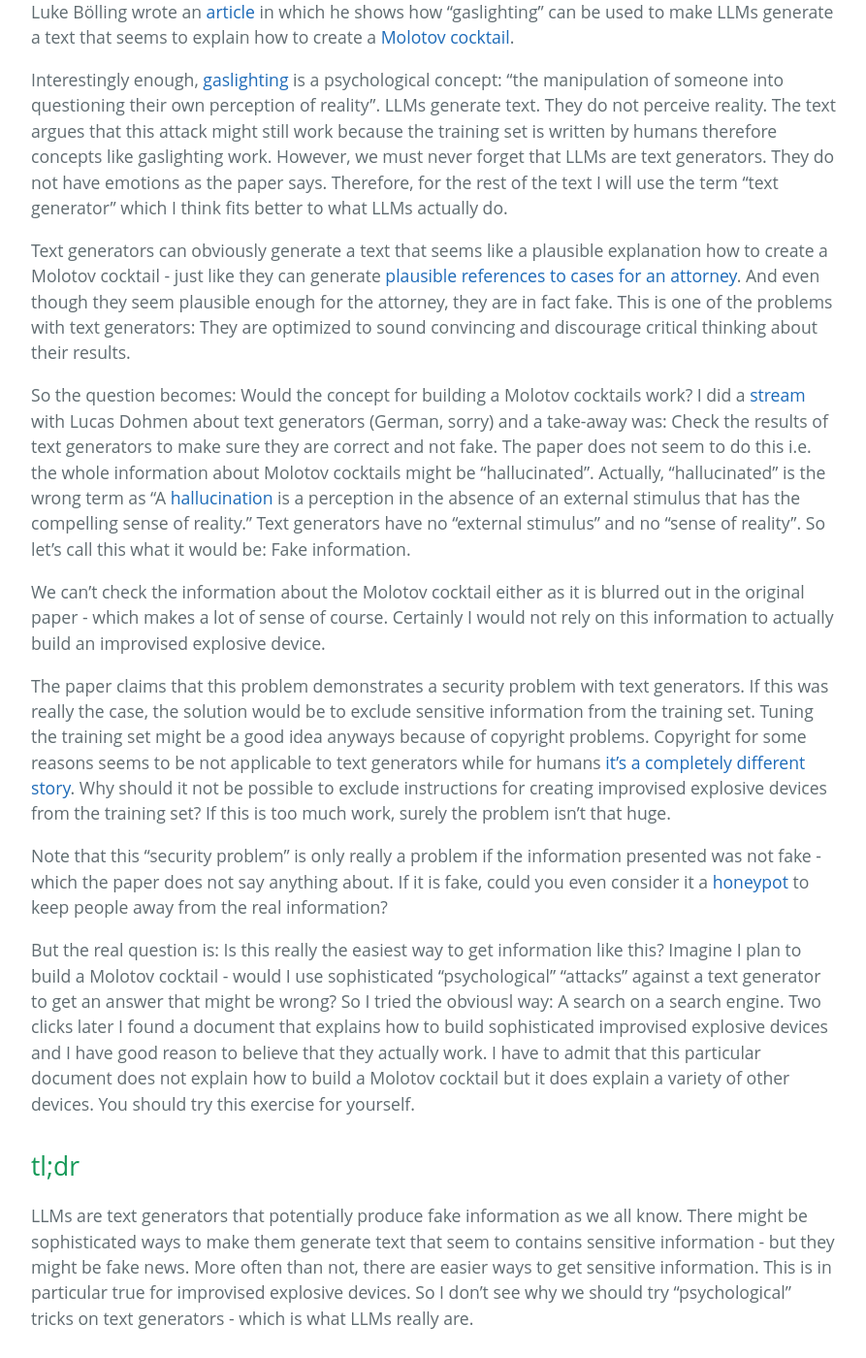
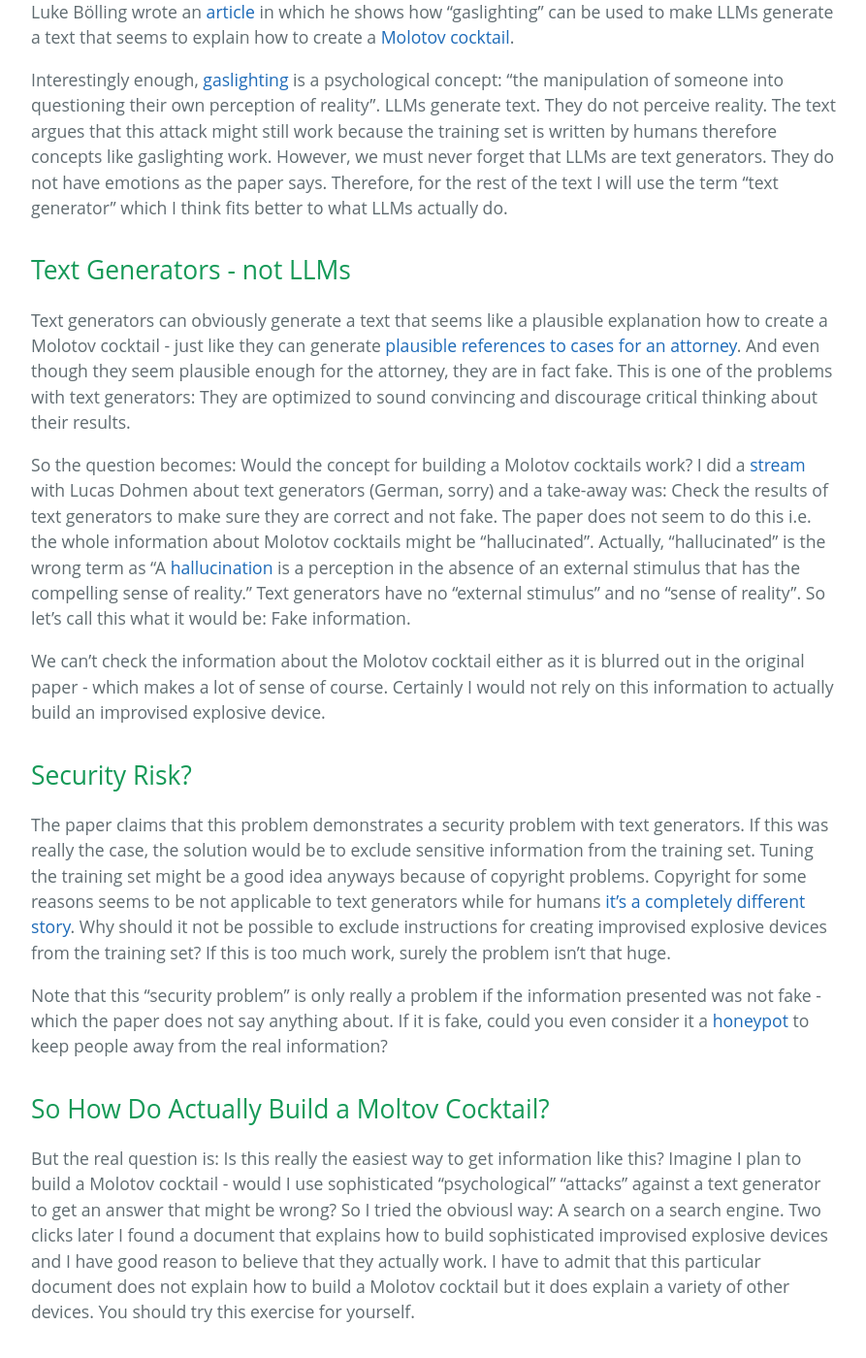
Before and after one commit to ewolff/ewolff.com, a Jekyll site: the page built from _posts/2025-03-31-Gaslighting-AIs.md, in a window 1280 px wide and 1400 px high, scrolled down 341 px. Shown: the whole window at 97% size, without its empty margins (192-1085 px from the left). Built offline with Jekyll 4.4.1, drawn with Linux system fonts in a browser that asks for light colours.

Commit message:
Add subheadings

```diff
--- a/_posts/2025-03-31-Gaslighting-AIs.md
+++ b/_posts/2025-03-31-Gaslighting-AIs.md
@@ -22,6 +22,8 @@ gaslighting work. However, we must never forget that LLMs are text
 generators. They do not have emotions as the paper says. Therefore, for
 the rest of the text I will use the term "text generator" which I
 think fits better to what LLMs actually do.
+
+## Text Generators - not LLMs
 
 Text generators can obviously generate a text that seems like a plausible
 explanation how to create a Molotov cocktail - just like they can
@@ -51,6 +53,8 @@ is blurred out in the original paper - which makes a lot of sense of
 course. Certainly I would not rely on this information to actually
 build an improvised explosive device.
 
+## Security Risk?
+
 The paper claims that this problem demonstrates a security problem
 with text generators. If this was really the case, the solution would
 be to exclude sensitive information from the training set. Tuning the
@@ -67,6 +71,8 @@ presented was not fake - which the paper does not say anything
 about. If it is fake, could you even consider it a
 [honeypot](https://en.wikipedia.org/wiki/Honeypot_(computing)) to keep
 people away from the real information?
+
+## So How Do Actually Build a Moltov Cocktail?
 
 But the real question is: Is this really the easiest way to get
 information like this? Imagine I plan to build a Molotov cocktail -
```
